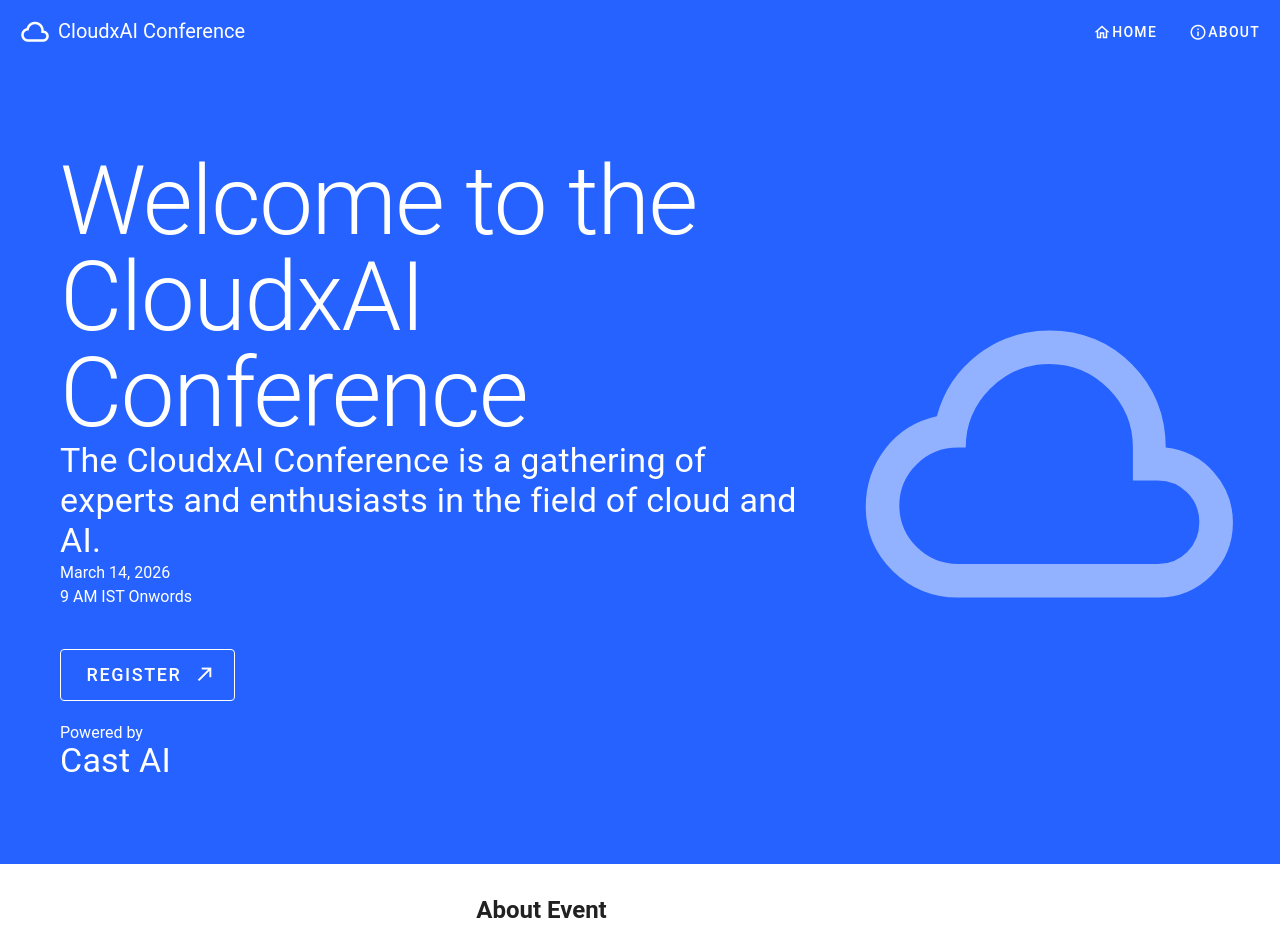
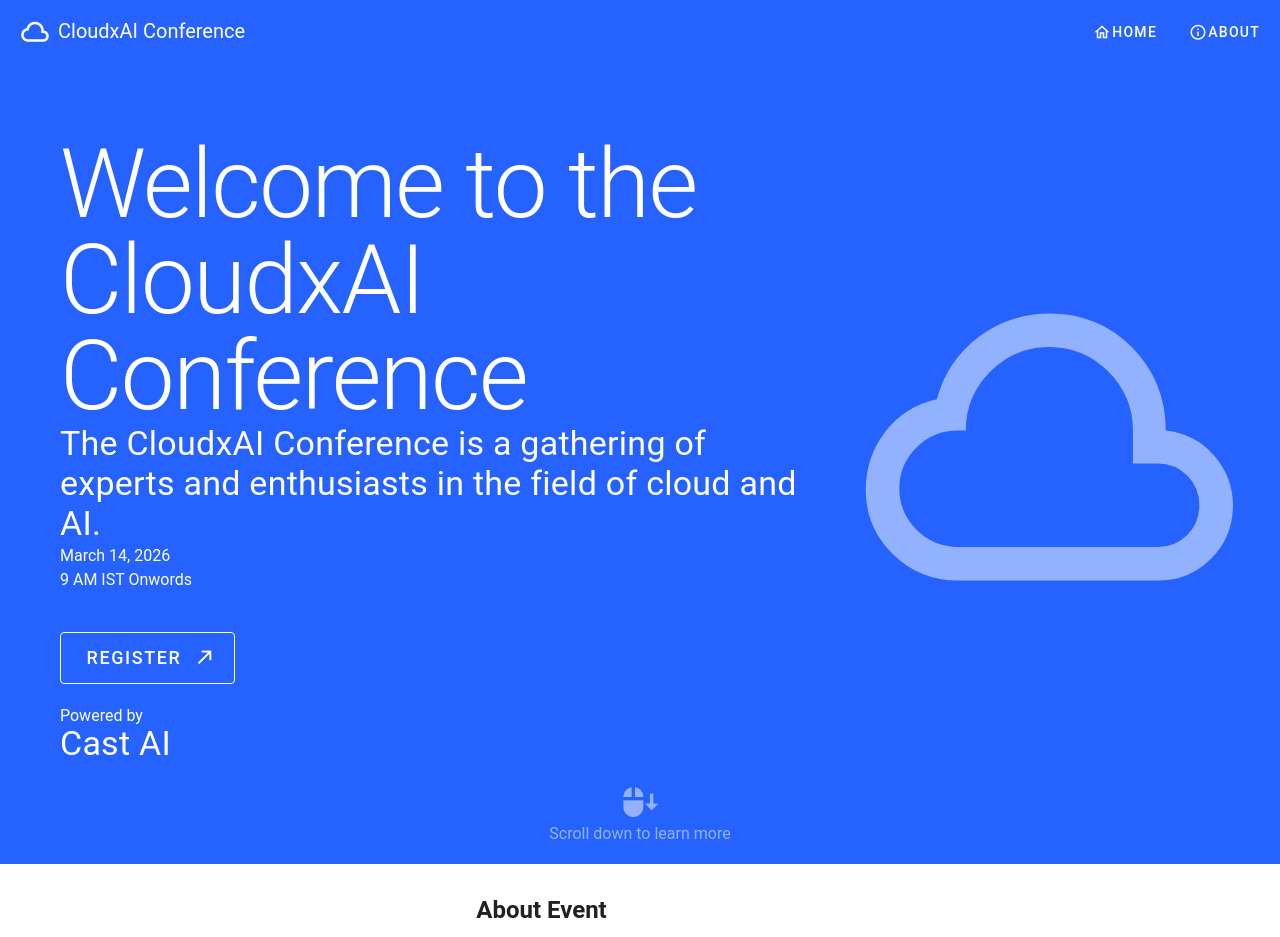
Before and after one commit to kunalworldwide/cloudxai-fest-spark, a Nuxt app: page / in a window 1280 px wide. Shown: the top 937 px of the page. Built offline with nearby package versions, Linux system fonts and the light colour scheme.

Commit message:
Add scroll prompt to index page with animated icon and text for improved user engagement

```diff
--- a/app/pages/index.vue
+++ b/app/pages/index.vue
@@ -34,6 +34,11 @@
       </v-col>
       <v-col cols="4" class="text-center">
         <v-icon size="400" opacity="0.5">mdi-cloud-outline</v-icon>
+      </v-col>
+
+      <v-col cols="12" class="text-center opacity-50 animate-bounce">
+        <v-icon size="40" class="" color="white">mdi-mouse-move-down</v-icon>
+        <p class="mt-0 text-white">Scroll down to learn more</p>
       </v-col>
     </v-row>
     <!-- Hero Section End -->
```
